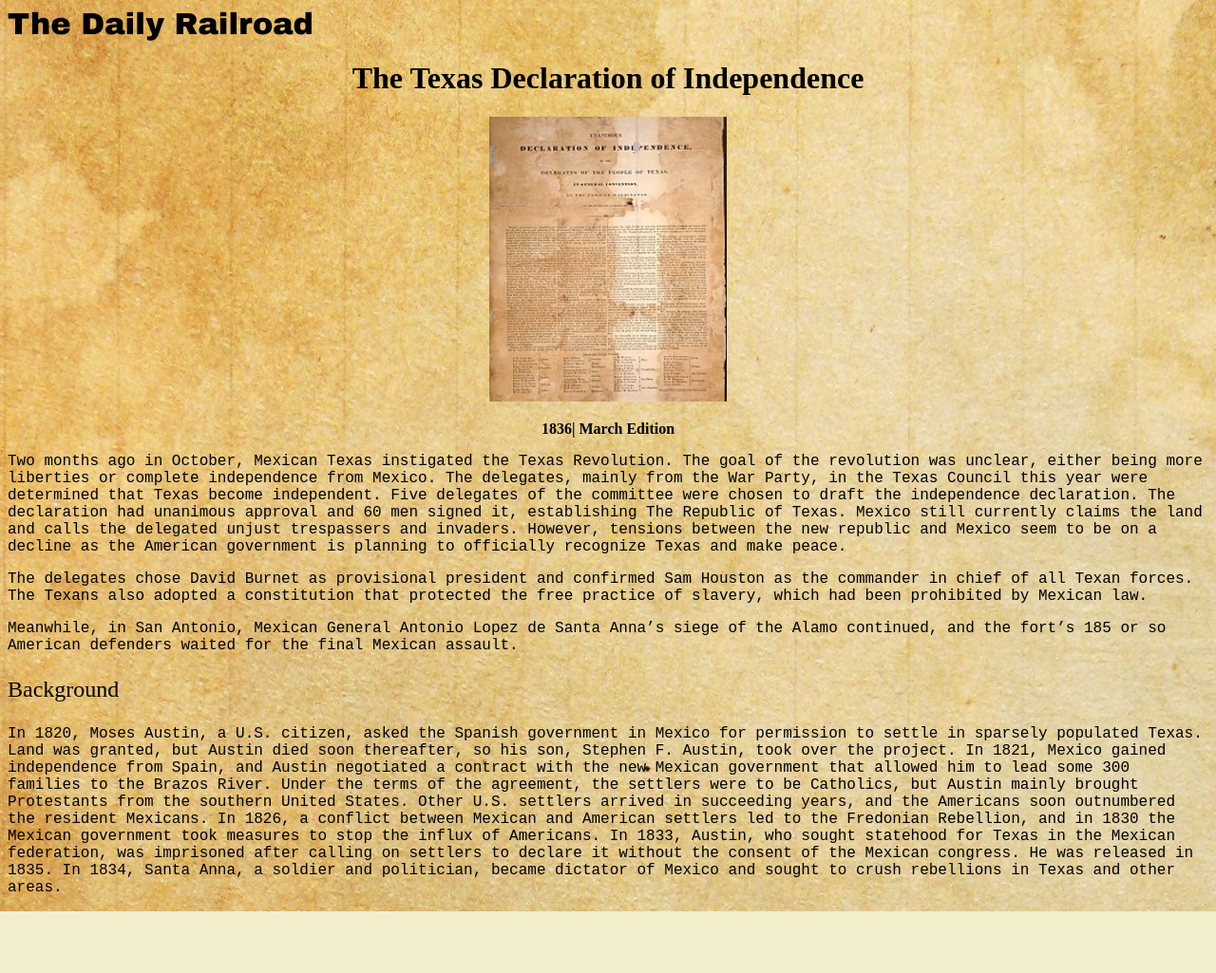
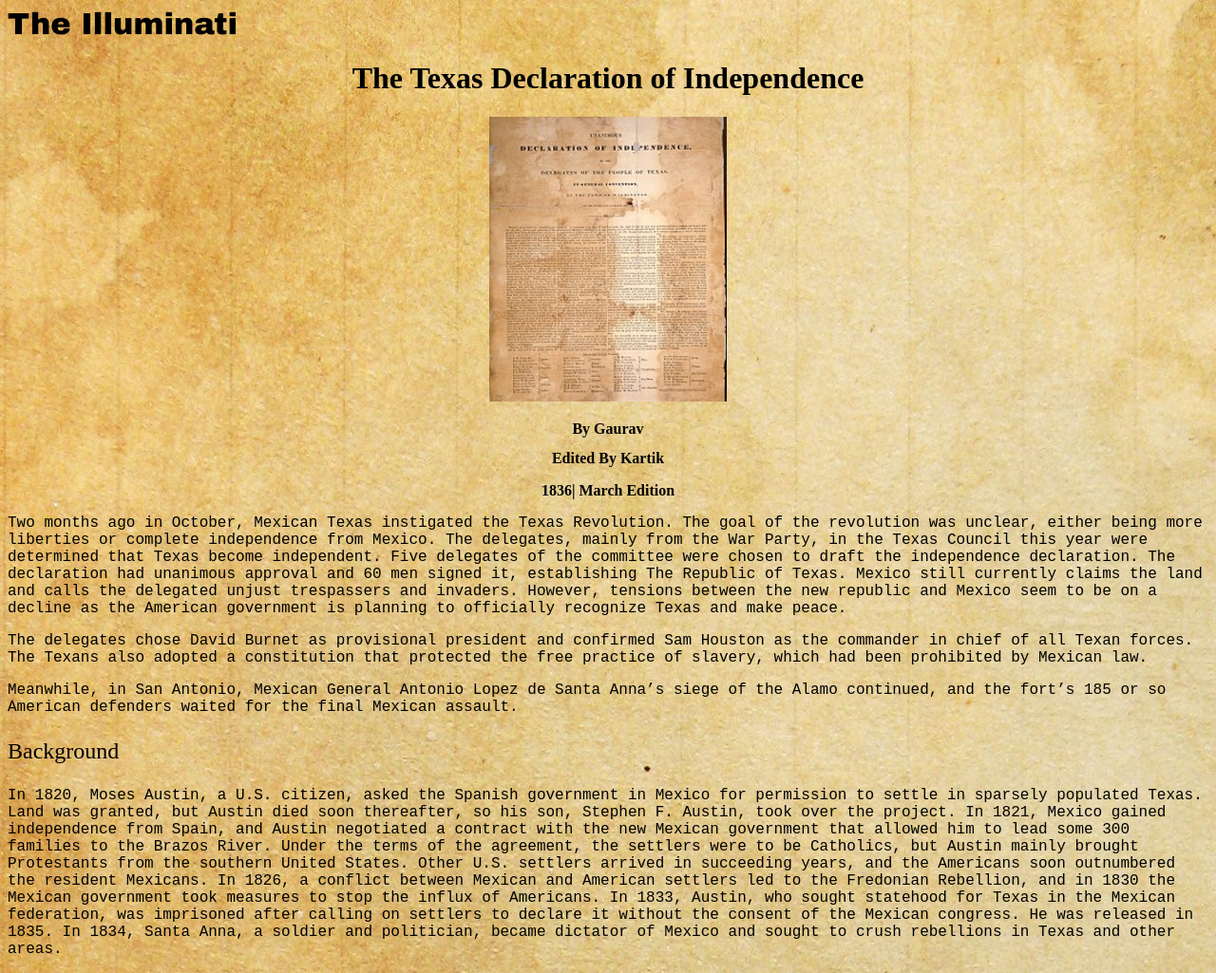
Before and after one commit to KartikPulipati/UndergroundRailroad, a plain HTML site: page Article1.html in a window 1280 px wide. Shown: the whole page at 95% size. Before the commit the page ends 960 px from the top, so only its background shows below. Drawn offline with Linux system fonts and the light colour scheme.

Commit message:
Add files via upload

```diff
--- a/Article1.html
+++ b/Article1.html
@@ -1,7 +1,7 @@
 <!DOCTYPE html>
 <html lang = "en">
     <head>
-        <title>The Daily Railroad</title>
+        <title>The Illuminati</title>
         <style>
             body{
                 background-image: url('oldpaper.jpg');
@@ -10,15 +10,15 @@
     </head>
 
     <body style= "background-color: rgb(242,238,203);">
-        <a href = "homepage.html" style = "color: #000000; text-decoration: none; font-size: 2em; text-align: left; font-family: 'Arial Black', Gadget, sans-serif;">       The Daily Railroad</a>
+        <a href = "homepage.html" style = "color: #000000; text-decoration: none; font-size: 2em; text-align: left; font-family: 'Arial Black', Gadget, sans-serif;">The Illuminati</a>
 
 
         <h1 style = "text-align:center;">The Texas Declaration of Independence</h1>
         <p class = "aligncenter">
             <img src="Texas.jpg" alt="Texas Declaration Of Independence" width = "250" height = "300">
         </p>
-        <!--<h2 style = "text-align: center; color: #000000; font-size: 1em;">By Gaurav</h2>
-        <h2 style = "text-align: center; color: #000000; font-size: 1em;">Edited By Kartik</h2> -->
+        <h2 style = "text-align: center; color: #000000; font-size: 1em;">By Gaurav</h2>
+        <h2 style = "text-align: center; color: #000000; font-size: 1em;">Edited By Kartik</h2>
         <h3 style = "text-align: center; color: #000000; font-size: 1em;">1836| March Edition</h3>
 
 
```
Also changed, not shown: Article2.html (+4 -4 lines), homepage.html (+1 -1 lines).
